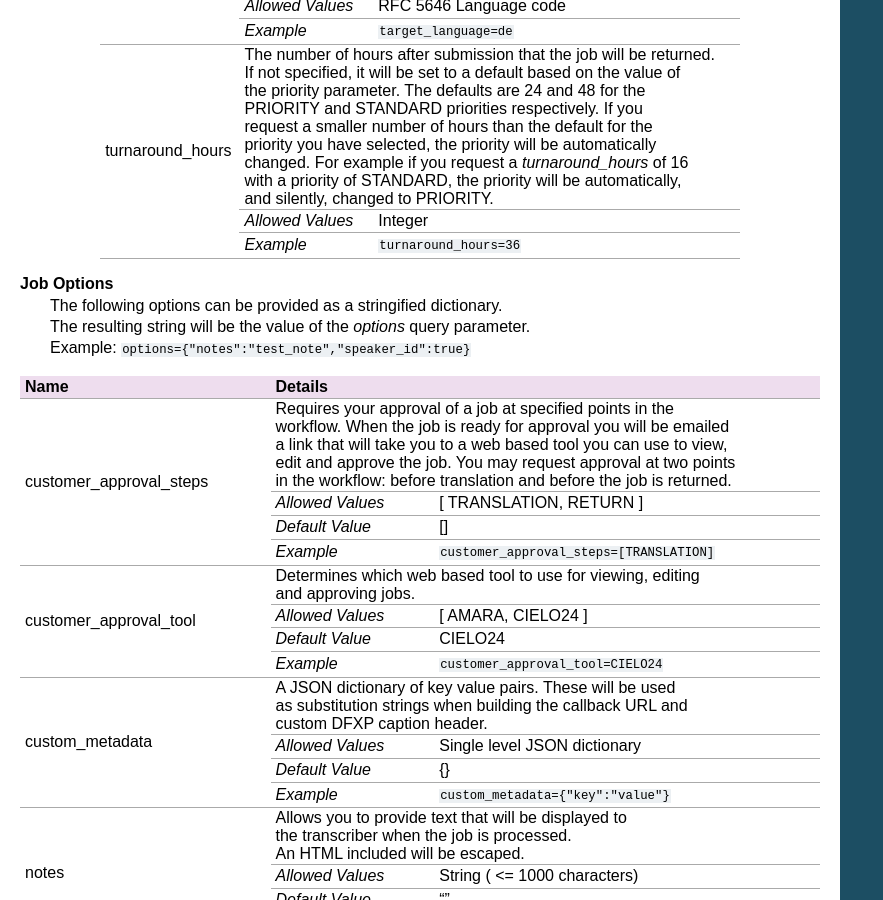
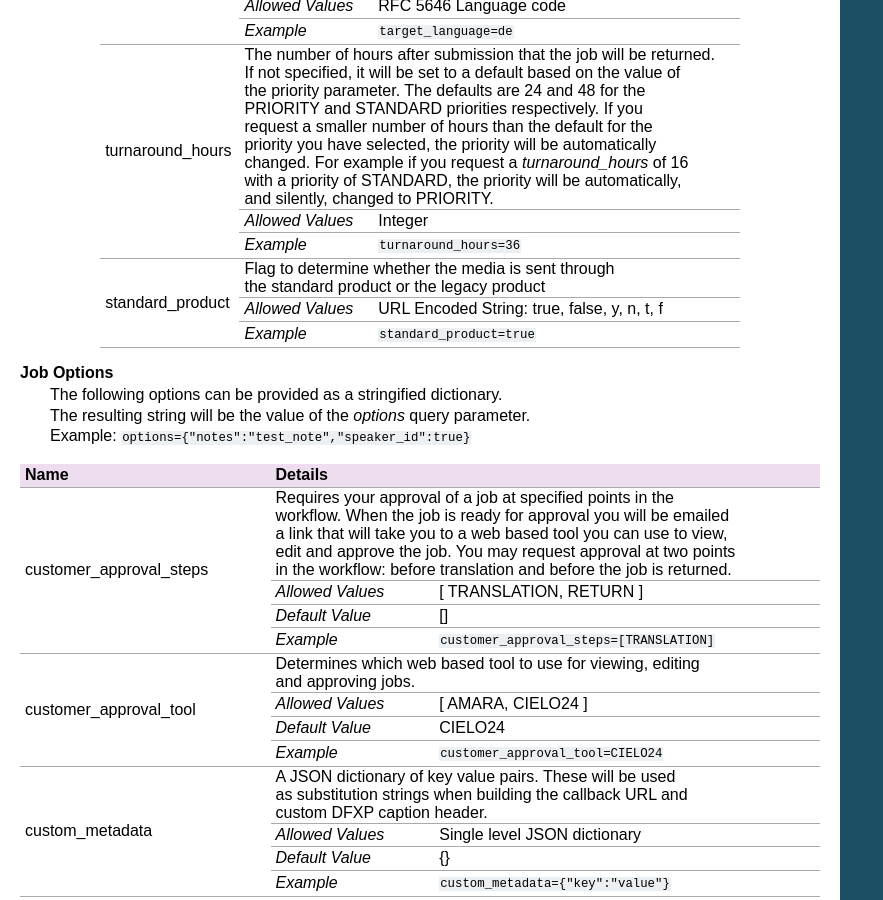
Before and after one commit to cielo24/Docs, a Sphinx documentation site: the page built from api/source/job_control/perform_transcription.rst, in a window 1280 px wide and 900 px high, scrolled down 1125 px. Shown: the whole window, without its empty margins (0-883 px from the left). Built offline with Sphinx 7.4.7, drawn with Linux system fonts in a browser that asks for light colours.

Commit message:
added new addition to perform_transcription optional params

```diff
--- a/api/source/job_control/perform_transcription.rst
+++ b/api/source/job_control/perform_transcription.rst
@@ -108,6 +108,15 @@ See :ref:`callback documentation <callbacks-label>` for details.
 |                         | `Allowed Values` | Integer                                                              |
 |                         +------------------+----------------------------------------------------------------------+
 |                         | `Example`        | ``turnaround_hours=36``                                              |
++-------------------------+------------------+----------------------------------------------------------------------+
+| standard_product        | .. raw:: html                                                                           |
+|                         |                                                                                         |
+|                         |  Flag to determine whether the media is sent through </br>                              |
+|                         |  the standard product or the legacy product                                             |
+|                         +------------------+----------------------------------------------------------------------+
+|                         | `Allowed Values` | URL Encoded String: true, false, y, n, t, f                          |
+|                         +------------------+----------------------------------------------------------------------+
+|                         | `Example`        | ``standard_product=true``                                            |
 +-------------------------+------------------+----------------------------------------------------------------------+
 
 **Job Options**
```
